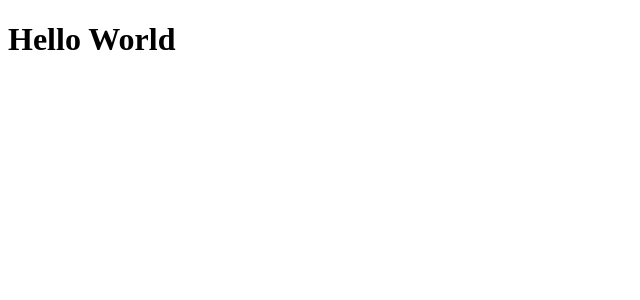
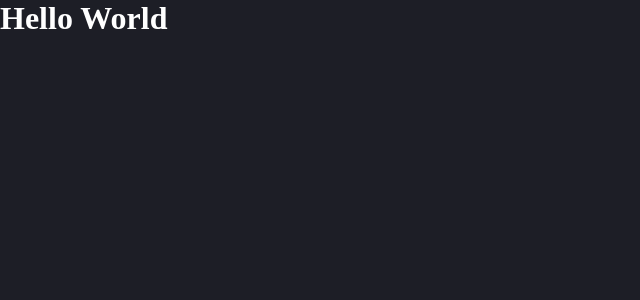
Before and after one commit to martins20/pomodoro-app-web, a React (Vite) app: page / in a window 1280 px wide. Shown: the top 300 px of the page, without its empty margins (0-640 px from the left). Built offline with nearby package versions, Linux system fonts and the light colour scheme.

Commit message:
feat: add global style

```diff
--- a/package.json
+++ b/package.json
@@ -10,13 +10,15 @@
   },
   "dependencies": {
     "react": "^18.0.0",
-    "react-dom": "^18.0.0"
+    "react-dom": "^18.0.0",
+    "styled-components": "^5.3.5"
   },
   "devDependencies": {
     "@testing-library/react": "^13.3.0",
     "@types/jest": "^28.1.3",
     "@types/react": "^18.0.0",
     "@types/react-dom": "^18.0.0",
+    "@types/styled-components": "^5.1.25",
     "@typescript-eslint/eslint-plugin": "^5.29.0",
     "@typescript-eslint/parser": "^5.29.0",
     "@vitejs/plugin-react": "^1.3.0",
--- a/src/App.tsx
+++ b/src/App.tsx
@@ -1,3 +1,10 @@
+import { GlobalStyle } from "./styles/styled-component/global-style"
+
 export function App() {
-  return <h1>Hello World</h1>
+  return (
+    <>
+      <h1>Hello World</h1>
+      <GlobalStyle />
+    </>
+  )
 }
--- /dev/null
+++ b/src/styles/styled-component/global-style.ts
@@ -0,0 +1,24 @@
+import { createGlobalStyle } from "styled-components"
+
+export const GlobalStyle = createGlobalStyle`
+    * {
+        margin: 0;
+        padding: 0;
+        outline: none;
+
+        box-sizing: border-box;
+
+        color: white;
+    }
+
+    #root, html, body {
+        display: flex;
+
+        flex-direction: column;
+
+        width: 100vw;
+        height: 100vh;
+
+        background: #1d1e26;
+    }
+`
```
Also changed, not shown: 1 other file (tests, documents, lock files or other folders).
